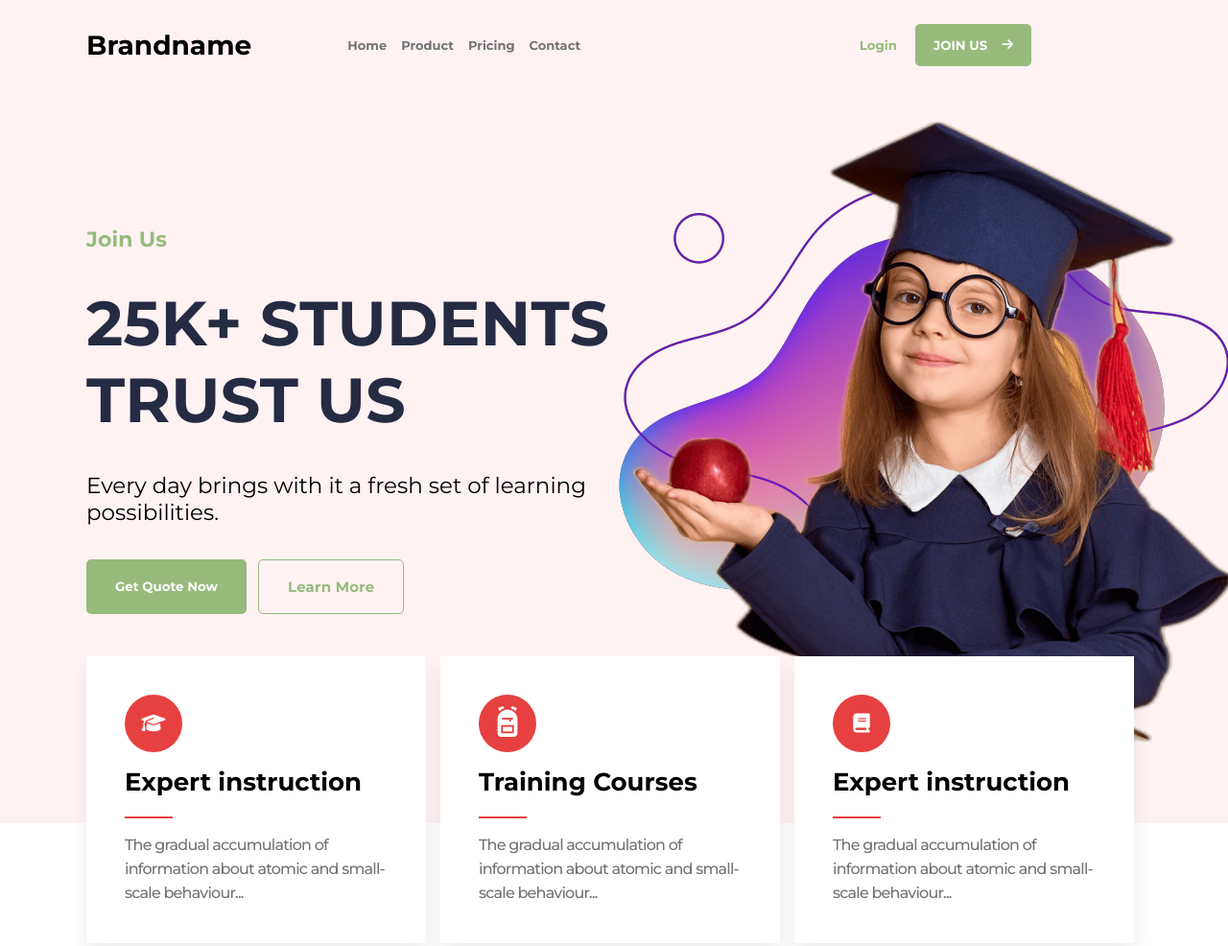
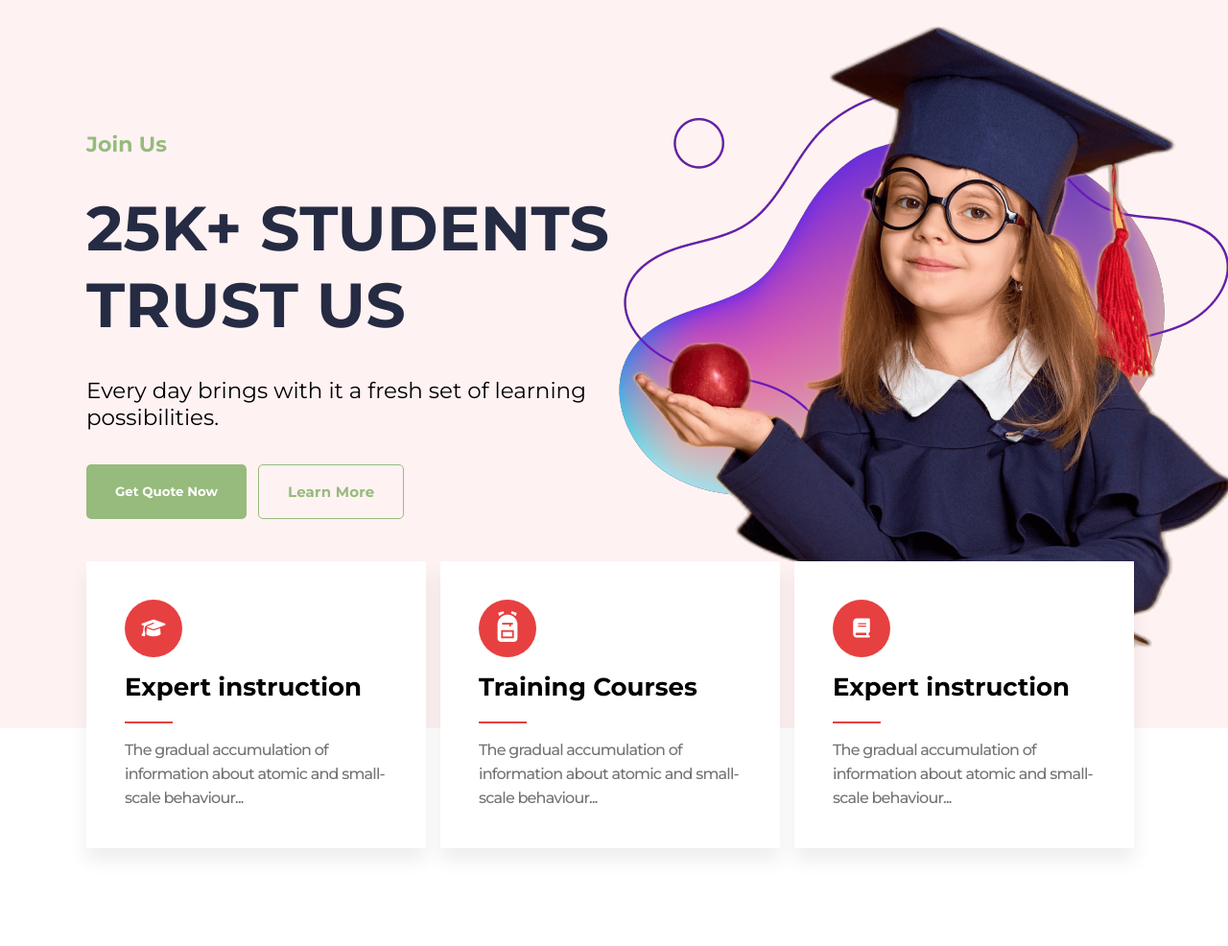
Before and after one commit to Im-Sanjay-sr/Flex, a plain HTML site: page index.html in a window 1280 px wide. Shown: the top 986 px of the page at 96% size. Drawn offline with Linux system fonts and the light colour scheme.

Commit message:
Update index.html

```diff
--- a/index.html
+++ b/index.html
@@ -22,7 +22,7 @@
 
 <body>
 
-    <header class="header">
+    <header class="header" hidden>
         <div class="container">
             <div class="head">
                 <div class="brand">
```
